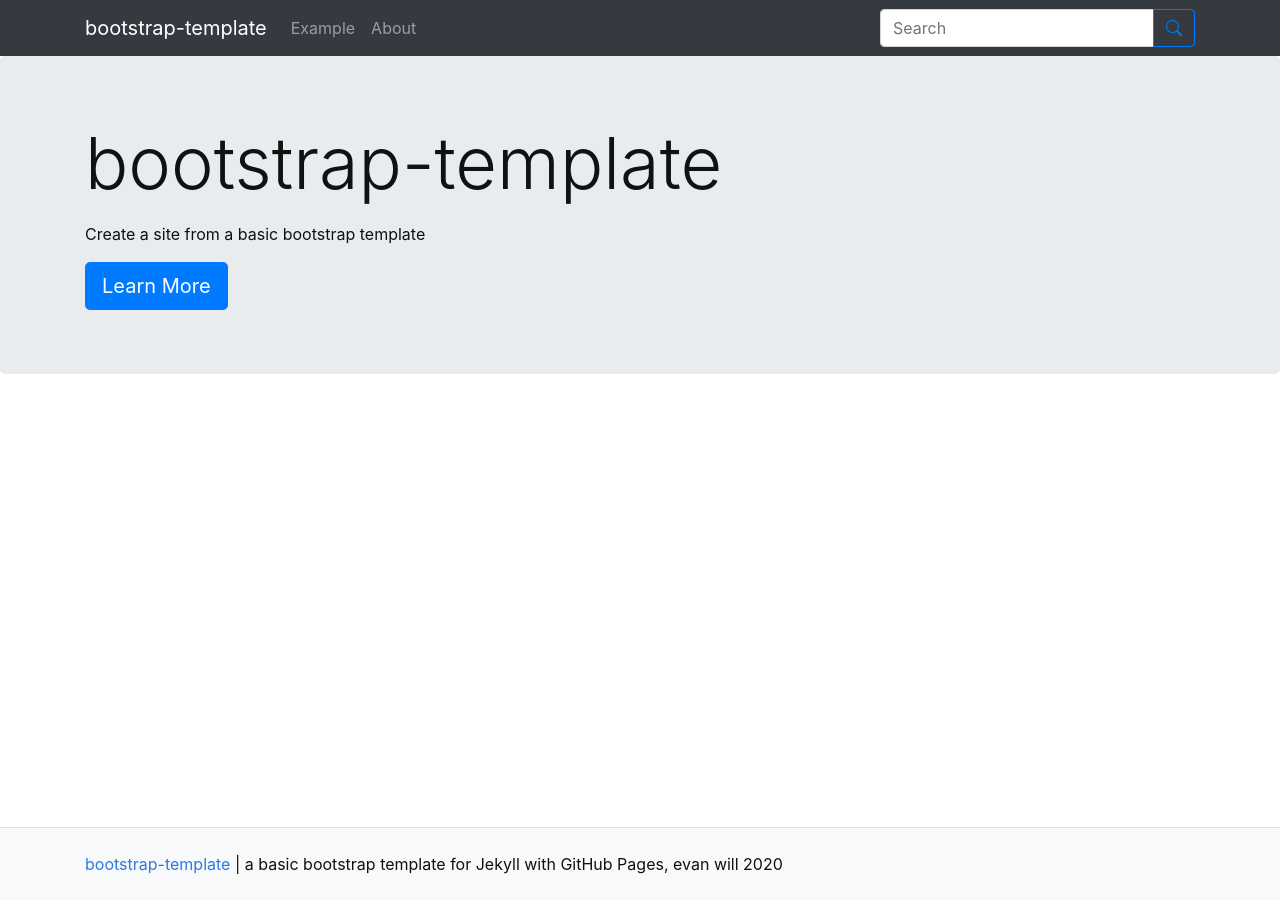
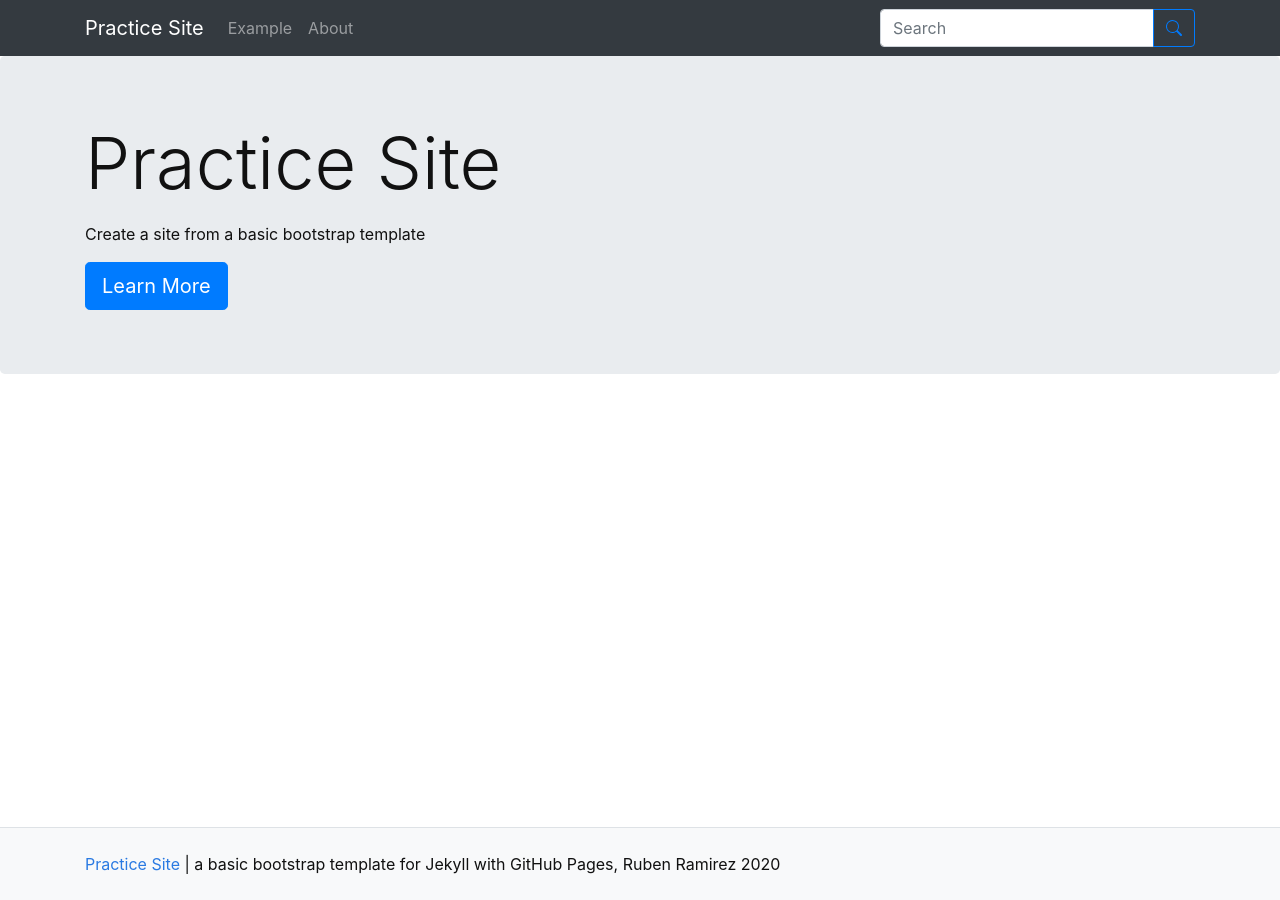
Before and after one commit to Ruben-F-Ramirez/web3, a Jekyll site: the page built from pages/index.md, in a window 1280 px wide. Built offline with Jekyll 4.4.1, drawn with Linux system fonts in a browser that asks for light colours.

Commit message:
Update _config.yml

```diff
--- a/_config.yml
+++ b/_config.yml
@@ -9,10 +9,10 @@
 #######
 # SITE SETTINGS
 #
-title: bootstrap-template
+title: Practice Site
 description: "a basic bootstrap template for Jekyll with GitHub Pages"
 year: 2020
-author: evan will
+author: Ruben Ramirez
 # add search box to navbar, true/false
 search: true
 
```
